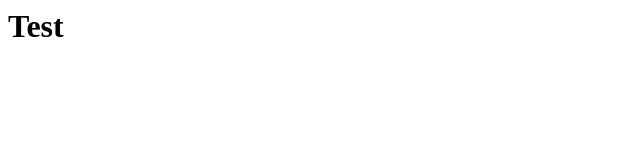
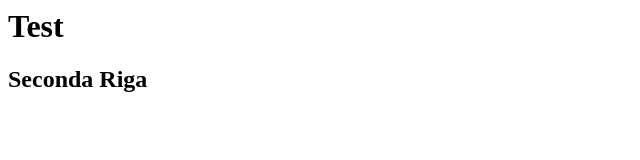
Before and after one commit to andreaItaly2017/travel-site, a plain HTML site: page index.html in a window 1280 px wide. Shown: the whole page, without its empty margins (0-640 px from the left). Drawn offline with Linux system fonts and the light colour scheme.

Commit message:
Seconda riga

```diff
--- a/index.html
+++ b/index.html
@@ -1 +1,2 @@
 <h1>Test</h1>
+<h2>Seconda Riga</h2>
```
